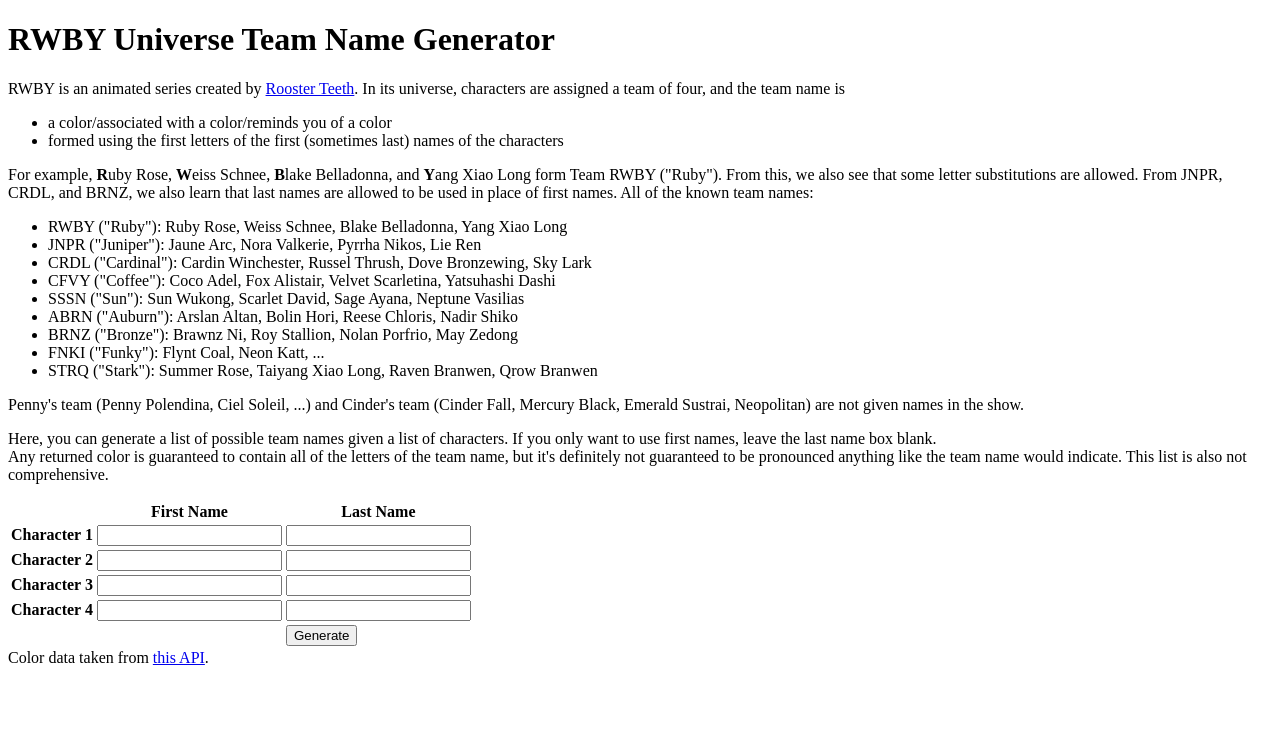
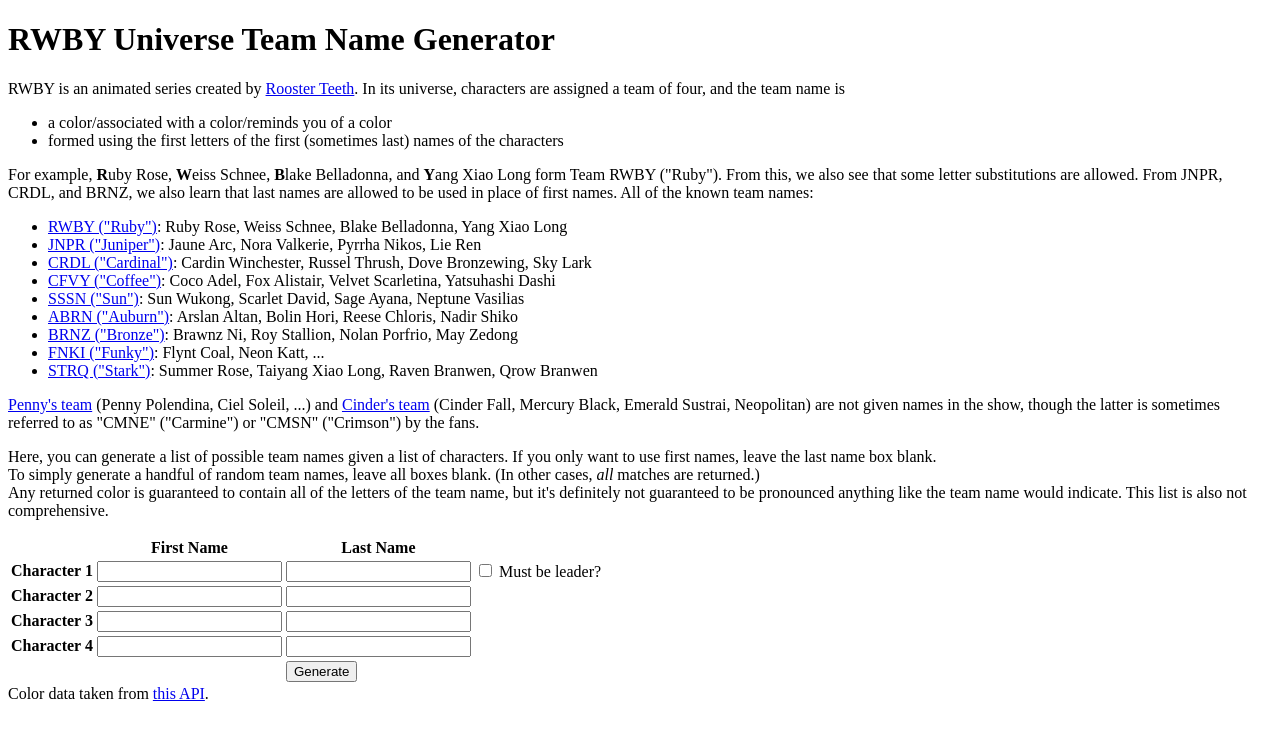
Before and after one commit to lilellia/rwbyteamgen, a Flask app: page / in a window 1280 px wide. Shown: the top 740 px of the page. Run offline with Flask 2, Linux system fonts and the light colour scheme.

Commit message:
provide "fix leader" and  "fully random" functionality

```diff
--- a/app.py
+++ b/app.py
@@ -16,27 +16,42 @@
         c2 = {f['char2_first'][:1].upper(), f['char2_last'][:1].upper()} - {''}
         c3 = {f['char3_first'][:1].upper(), f['char3_last'][:1].upper()} - {''}
         c4 = {f['char4_first'][:1].upper(), f['char4_last'][:1].upper()} - {''}
+        fix_leader = f.get('fix_leader')
 
-        options_nosub = set(teamgen.teamgen(c1, c2, c3, c4, False))
-        options_withsub = set(teamgen.teamgen(c1, c2, c3, c4, True)) - options_nosub
+        if len(c1 | c2 | c3 | c4) == 0:
+            # simply return a few random choices
+            options_nosub = set(teamgen.get_random_teams(10))
 
-        options_nosub_dict = [
-            {'team': t, 'name': n, 'hexstring': h.upper()}
-            for t, n, h in options_nosub
-        ]
-        options_withsub_dict = [
-            {'team': t, 'name': n, 'hexstring': h.upper()}
-            for t, n, h in options_withsub
-        ]
+            options_nosub_dict = [
+                {'team': t, 'name': n, 'hexstring': h.upper()}
+                for t, n, h in options_nosub
+            ]
 
-        allowed_subs = ', '.join(f'{k}\u2192{v}' for k, v in teamgen.SUBS.items())
+            return render_template(
+                'index.html',
+                options_nosub=sorted(options_nosub_dict, key=lambda t: (t['team'], t['name']))
+            )
+        else:
+            options_nosub = set(teamgen.teamgen(c1, c2, c3, c4, False, fix_leader))
+            options_withsub = set(teamgen.teamgen(c1, c2, c3, c4, True, fix_leader)) - options_nosub
 
-        return render_template(
-            'index.html',
-            options_nosub=sorted(options_nosub_dict, key=lambda t: (t['team'], t['name'])),
-            options_withsub=sorted(options_withsub_dict, key=lambda t: (t['team'], t['name'])),
-            allowed_subs=allowed_subs
-        )
+            options_nosub_dict = [
+                {'team': t, 'name': n, 'hexstring': h.upper()}
+                for t, n, h in options_nosub
+            ]
+            options_withsub_dict = [
+                {'team': t, 'name': n, 'hexstring': h.upper()}
+                for t, n, h in options_withsub
+            ]
+
+            allowed_subs = ', '.join(f'{k}\u2192{v}' for k, v in teamgen.SUBS.items())
+
+            return render_template(
+                'index.html',
+                options_nosub=sorted(options_nosub_dict, key=lambda t: (t['team'], t['name'])),
+                options_withsub=sorted(options_withsub_dict, key=lambda t: (t['team'], t['name'])),
+                allowed_subs=allowed_subs
+            )
     else:
         return render_template('index.html')
 
--- a/teamgen.py
+++ b/teamgen.py
@@ -1,6 +1,7 @@
 import functools
 import itertools
 import json
+import random
 import requests
 
 SUBS = {
@@ -25,6 +26,14 @@
 
     return data
 
+def get_random_teams(n=10):
+    colors = get_data()
+    lcolors = list(colors)
+    for c in random.sample(lcolors, n):
+        color = colors[c]
+        name = ''.join(str(e).upper() for e in random.sample(color['name'], 4))
+        yield name, color['name'], color['hex']
+
 def substitute(letter_set: set):
     result = letter_set.copy()
     for k, v in SUBS.items():
@@ -33,7 +42,7 @@
 
     return result
 
-def teamgen(c1, c2, c3, c4, allow_subs=True):
+def teamgen(c1, c2, c3, c4, allow_subs=True, fix_leader=False):
 
     # original letter sets
     o1 = set(c.upper() for c in c1)
@@ -52,10 +61,16 @@
     colors = get_data()
     for opt in options:
         tup = tuple(x.upper() for x in opt)
+
+        if fix_leader:
+            start_tup = tuple(c1 if allow_subs else o1)
+        else:
+            start_tup = tup
+
         for color in colors:
             name = color['name'].upper()
             if all(name.count(x) == 1 for x in tup):
-                if len(osets) < 4 or name.startswith(tup):
+                if len(osets) < 4 or name.startswith(start_tup):
                     # we want to include all matches for team size < 4
                     # but if all four names are given, the name has to start with one of those letters
                     team = ''.join(sorted(tup, key=lambda s: name.index(s)))
--- a/templates/index.html
+++ b/templates/index.html
@@ -18,22 +18,24 @@
 
             All of the known team names:
             <ul>
-                <li>RWBY ("Ruby"): Ruby Rose, Weiss Schnee, Blake Belladonna, Yang Xiao Long</li>
-                <li>JNPR ("Juniper"): Jaune Arc, Nora Valkerie, Pyrrha Nikos, Lie Ren</li>
-                <li>CRDL ("Cardinal"): Cardin Winchester, Russel Thrush, Dove Bronzewing, Sky Lark</li>
-                <li>CFVY ("Coffee"): Coco Adel, Fox Alistair, Velvet Scarletina, Yatsuhashi Dashi</li>
-                <li>SSSN ("Sun"): Sun Wukong, Scarlet David, Sage Ayana, Neptune Vasilias</li>
-                <li>ABRN ("Auburn"): Arslan Altan, Bolin Hori, Reese Chloris, Nadir Shiko</li>
-                <li>BRNZ ("Bronze"): Brawnz Ni, Roy Stallion, Nolan Porfrio, May Zedong</li>
-                <li>FNKI ("Funky"): Flynt Coal, Neon Katt, ...</li>
-                <li>STRQ ("Stark"): Summer Rose, Taiyang Xiao Long, Raven Branwen, Qrow Branwen</li>
+                <li><a href="rwby.wikia.com/wiki/RWBY_(team)">RWBY ("Ruby")</a>: Ruby Rose, Weiss Schnee, Blake Belladonna, Yang Xiao Long</li>
+                <li><a href="rwby.wikia.com/wiki/JNPR">JNPR ("Juniper")</a>: Jaune Arc, Nora Valkerie, Pyrrha Nikos, Lie Ren</li>
+                <li><a href="rwby.wikia.com/wiki/CRDL">CRDL ("Cardinal")</a>: Cardin Winchester, Russel Thrush, Dove Bronzewing, Sky Lark</li>
+                <li><a href="rwby.wikia.com/wiki/CFVY">CFVY ("Coffee")</a>: Coco Adel, Fox Alistair, Velvet Scarletina, Yatsuhashi Dashi</li>
+                <li><a href="rwby.wikia.com/wiki/SSSN">SSSN ("Sun")</a>: Sun Wukong, Scarlet David, Sage Ayana, Neptune Vasilias</li>
+                <li><a href="rwby.wikia.com/wiki/ABRN">ABRN ("Auburn")</a>: Arslan Altan, Bolin Hori, Reese Chloris, Nadir Shiko</li>
+                <li><a href="rwby.wikia.com/wiki/BRNZ">BRNZ ("Bronze")</a>: Brawnz Ni, Roy Stallion, Nolan Porfrio, May Zedong</li>
+                <li><a href="rwby.wikia.com/wiki/CRDL">FNKI ("Funky")</a>: Flynt Coal, Neon Katt, ...</li>
+                <li><a href="rwby.wikia.com/wiki/STRQ">STRQ ("Stark")</a>: Summer Rose, Taiyang Xiao Long, Raven Branwen, Qrow Branwen</li>
             </ul>
 
-            Penny's team (Penny Polendina, Ciel Soleil, ...) and Cinder's team (Cinder Fall, Mercury Black, Emerald Sustrai, Neopolitan) are not given names in the show.
+            <a href="rwby.wikia.com/wiki/Penny%27s_Team">Penny's team</a> (Penny Polendina, Ciel Soleil, ...) and <a href="rwby.wikia.com/wiki/Cinder%27s_Faction">Cinder's team</a> (Cinder Fall, Mercury Black, Emerald Sustrai, Neopolitan) are not given names in the show, though the latter is sometimes referred to as "CMNE" ("Carmine") or "CMSN" ("Crimson") by the fans.
         </p>
 
         <p>
             Here, you can generate a list of possible team names given a list of characters. If you only want to use first names, leave the last name box blank. <br>
+
+            To simply generate a handful of random team names, leave all boxes blank. (In other cases, <i>all</i> matches are returned.)<br>
 
             Any returned color is guaranteed to contain all of the letters of the team name, but it's definitely not guaranteed to be pronounced anything like the team name would indicate. This list is also not comprehensive.
         </p>
@@ -50,6 +52,7 @@
                     <th>Character 1</th>
                     <td><input type="text" name="char1_first"></td>
                     <td><input type="text" name="char1_last"></td>
+                    <td><input type="checkbox" name="fix_leader" value="fix"> Must be leader?</td>
                 </tr>
 
                 <tr>
```
